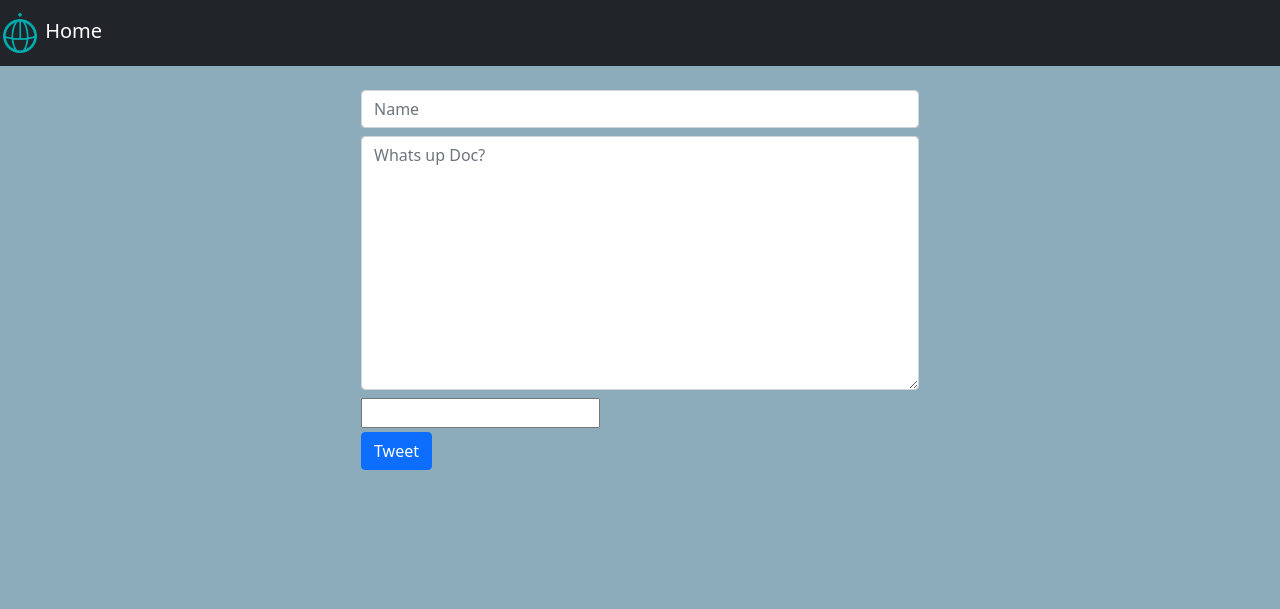
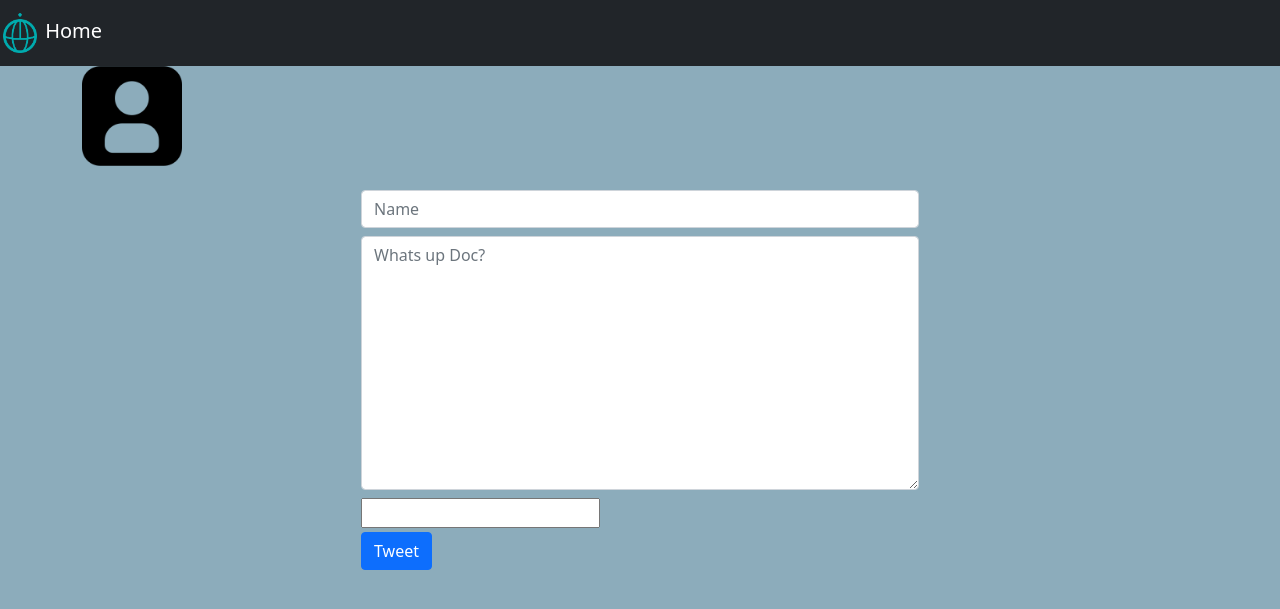
Before and after one commit to reantep/Twitterclone-Reante, a Django app: page /home/ in a window 1280 px wide. Shown: the top 609 px of the page. Run offline with Django 3.2, Linux system fonts and the light colour scheme; data that the repository does not hold is empty; some libraries are stand-ins or nearby versions.

Commit message:
Fixed template issue

```diff
--- a/TwitterClone/sub_twitter/templates/sub_twitter/home.html
+++ b/TwitterClone/sub_twitter/templates/sub_twitter/home.html
@@ -1,129 +1,144 @@
-{% load static %}
-{% load cloudinary %}
 <!DOCTYPE html>
+{% load static %} {% load cloudinary %}
 <html lang="en">
   <head>
-    <meta charset="UTF-8">
-    <meta http-equiv="X-UA-Compatible" content="IE=edge">
-    <meta name="viewport" content="width=device-width, initial-scale=1.0">
-    <link rel="icon" href="{% static '/img/droplet.svg' %}">
+    <meta charset="UTF-8" />
+    <meta http-equiv="X-UA-Compatible" content="IE=edge" />
+    <meta name="viewport" content="width=device-width, initial-scale=1.0" />
+    <link rel="icon" href="{% static 'img/droplet.svg' %}" />
     <!-- bootstrap/css -->
-    <link rel="stylesheet" href="{% static 'css/bootstrap.min.css' %}">
+    <link rel="stylesheet" href="{% static 'css/bootstrap.min.css' %}" />
 
     <!--FontAwesome -->
-    <script src="https://kit.fontawesome.com/da8acf5d2d.js" crossorigin="anonymous"></script>
-
+    <script
+      src="https://kit.fontawesome.com/da8acf5d2d.js"
+      crossorigin="anonymous"
+    ></script>
 
     <title>Reante-Twitter</title>
-
   </head>
 
-<body class="home" style="background-color:rgba(26, 91, 121, .5);">
-  <nav class="navbar navbar-dark bg-dark" >
+  <body class="home" style="background-color: rgba(26, 91, 121, 0.5)">
+    <nav class="navbar navbar-dark bg-dark">
       <a class="navbar-brand" href="#">
-      <img src="{% static '\img\favicon.png' %}" width="40" height="40" class="d-inline-block align-mid" alt="">
+        <img
+          src="{% static 'img/favicon.png' %}"
+          width="40"
+          height="40"
+          class="d-inline-block align-mid"
+          alt=""
+        />
         Home
       </a>
     </nav>
 
     <div class="container">
-
-<div class="main"></div>
-
+      <div class="main">
         <div class="user-post">
           <div class="user-icon">
-            <!-- <img src="{% static 'img\PROFILE.JPG' %}" max_width=100px max_height=100px> -->
+            <img
+              src="{% static 'img/profile image.png' %}"
+              width="100px"
+              height="100px"
+            />
           </div>
           <div class="offset-3 col-md-6 span">
             <form method="post" enctype="multipart/form-data">
               {% csrf_token %}
 
-                          <div class="mt-4 mb-2">
-                            {{ form.name }}
-                          </div>
+              <div class="mt-4 mb-2">{{ form.name }}</div>
 
               {{ form.body }}
 
-                          <div class="mb-1 mt-2">
+              <div class="mb-1 mt-2">{{ form.image }}</div>
 
-                            {{ form.image }}
-
-                          </div>
-
-                        <input class="btn btn-primary mb-4" type="submit" value= "Tweet" >
-
-                    </div>
+              <input class="btn btn-primary mb-4" type="submit" value="Tweet" />
             </form>
           </div>
         </div>
 
         <div class="offset-4 col-md-4">
           {% for tweet in tweets %}
-                      <div class="card mb-3 mt-3 form-control  ">
+          <div class="card mb-3 mt-3 form-control">
             <div class="card-body">
               <div class="dropdown float-end">
-                            <button class="btn btn-secondary dropdown-toggle" type="button" id="dropdownMenuButton" data-toggle="dropdown" aria-haspopup="true" aria-expanded="false">
-                            </button>
+                <button
+                  class="btn btn-secondary dropdown-toggle"
+                  type="button"
+                  id="dropdownMenuButton"
+                  data-toggle="dropdown"
+                  aria-haspopup="true"
+                  aria-expanded="false"
+                ></button>
                 <div class="dropdown-menu" aria-labelledby="dropdownMenuButton">
-                              <a class="dropdown-item" href="/Edit-Tweet/{{ tweet.id }}/">Edit</a>
-                              <a class="dropdown-item" href="/Delete/{{ tweet.id }}/">Delete</a>
+                  <a class="dropdown-item" href="/Edit-Tweet/{{ tweet.id }}/"
+                    >Edit</a
+                  >
+                  <a class="dropdown-item" href="/Delete/{{ tweet.id }}/"
+                    >Delete</a
+                  >
                 </div>
               </div>
-                          <img src="{% static 'img\profile image.png' %}" class="rounded-circle" width="69" height="68">
+              <img
+                src="{% static 'img/profile image.png' %}"
+                class="rounded-circle"
+                width="69"
+                height="68"
+              />
 
               <h5 class="card-title">{{ tweet.name }}</h5>
               <p class="card-text">{{ tweet.body }}</p>
-                          <p class="card-text"><small class="text-muted">{{ tweet.created_at}}</small></p>
-
+              <p class="card-text">
+                <small class="text-muted">{{ tweet.created_at}}</small>
+              </p>
             </div>
-                        <img src="{{ tweet.image.url }}" width="100px" class="card-img-top">
+            <img
+              src="{{ tweet.image.url }}"
+              width="100px"
+              class="card-img-top"
+            />
             <div class="likes">{{ tweet.like_count}}</div>
-                        <span><i class="far fa-heart" ></i>
-                        </span>
+            <span><i class="far fa-heart"></i> </span>
           </div>
 
           {% endfor %}
-                      <div>
-
-                      </div>
-
-
         </div>
       </div>
-
-</div>
-
     </div>
     <script>
-
-  var btn = document.getElementsByClassName('fa-heart');
-  Array.from(btn).forEach(element => {
-    console.log('adding eventlisteners')
-    element.addEventListener('click', function() {
-      if(this.classList.contains("far")){
-        console.log('adding if')
+      var btn = document.getElementsByClassName("fa-heart");
+      Array.from(btn).forEach((element) => {
+        console.log("adding eventlisteners");
+        element.addEventListener("click", function () {
+          if (this.classList.contains("far")) {
+            console.log("adding if");
             this.classList.remove("far");
             this.classList.add("fas");
-
-       }else{
-         console.log('adding else')
+          } else {
+            console.log("adding else");
             this.classList.remove("fas");
             this.classList.add("far");
           }
-
-
-    })});
-
-
-
+        });
+      });
     </script>
 
+    <script
+      src="https://code.jquery.com/jquery-3.3.1.slim.min.js"
+      integrity="sha384-q8i/X+965DzO0rT7abK41JStQIAqVgRVzpbzo5smXKp4YfRvH+8abtTE1Pi6jizo"
+      crossorigin="anonymous"
+    ></script>
 
-<script src="https://code.jquery.com/jquery-3.3.1.slim.min.js" integrity="sha384-q8i/X+965DzO0rT7abK41JStQIAqVgRVzpbzo5smXKp4YfRvH+8abtTE1Pi6jizo" crossorigin="anonymous"></script>
+    <script
+      src="https://cdnjs.cloudflare.com/ajax/libs/popper.js/1.14.7/umd/popper.min.js"
+      integrity="sha384-UO2eT0CpHqdSJQ6hJty5KVphtPhzWj9WO1clHTMGa3JDZwrnQq4sF86dIHNDz0W1"
+      crossorigin="anonymous"
+    ></script>
 
-<script src="https://cdnjs.cloudflare.com/ajax/libs/popper.js/1.14.7/umd/popper.min.js" integrity="sha384-UO2eT0CpHqdSJQ6hJty5KVphtPhzWj9WO1clHTMGa3JDZwrnQq4sF86dIHNDz0W1" crossorigin="anonymous"></script>
-
-<script src="https://stackpath.bootstrapcdn.com/bootstrap/4.3.1/js/bootstrap.min.js" integrity="sha384-JjSmVgyd0p3pXB1rRibZUAYoIIy6OrQ6VrjIEaFf/nJGzIxFDsf4x0xIM+B07jRM" crossorigin="anonymous"></script>
-
+    <script
+      src="https://stackpath.bootstrapcdn.com/bootstrap/4.3.1/js/bootstrap.min.js"
+      integrity="sha384-JjSmVgyd0p3pXB1rRibZUAYoIIy6OrQ6VrjIEaFf/nJGzIxFDsf4x0xIM+B07jRM"
+      crossorigin="anonymous"
+    ></script>
   </body>
 </html>
--- a/requirements.txt
+++ /dev/null
@@ -1,6 +0,0 @@
-Django==3.1.7
-django-heroku==0.0.0
-gunicorn==20.0.4
-psycopg2==2.8.6
-psycopg2-binary==2.8.6
-cloudinary==1.24.0
```
Also changed, not shown: TwitterClone/TwitterClone/settings.py (+10 -14 lines), TwitterClone/requirements.txt (+16 -4 lines), 1 other file. Lines whose indentation alone changed are shown as unchanged.
